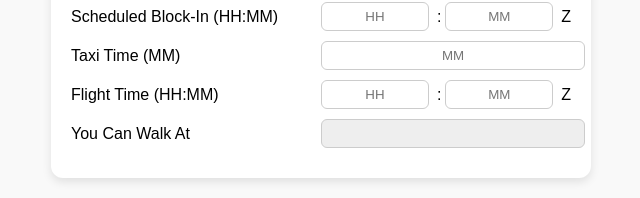
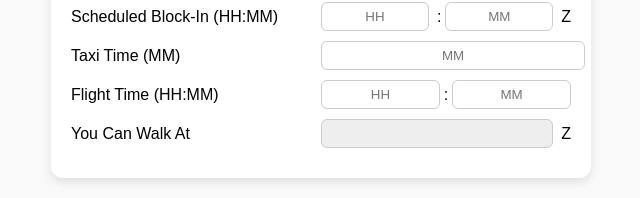
Before and after one commit to blueskiestailwinds/401k_Rebalancing, a plain HTML site: page index.html in a window 1280 px wide. Shown: the part 174-372 px from the top of the page, without its empty margins (319-959 px from the left). Drawn offline with Linux system fonts and the light colour scheme.

Commit message:
Update index.html
added z's

```diff
--- a/index.html
+++ b/index.html
@@ -84,16 +84,18 @@
     </div>
     <div class="row">
       <label>Flight Time (HH:MM)</label>
-      <div class="hhmm-z">
+      <div class="hhmm">
         <input type="text" id="flightH" placeholder="HH" maxlength="2" inputmode="numeric" pattern="^([01]?[0-9]|2[0-3])$" oninput="enforceFormat(this,'hour')">
         <span>:</span>
         <input type="text" id="flightM" placeholder="MM" maxlength="2" inputmode="numeric" pattern="^[0-5][0-9]$" oninput="enforceFormat(this,'minute')">
-        <span>Z</span>
       </div>
     </div>
     <div class="row">
       <label for="walkTime">You Can Walk At</label>
-      <input type="text" id="walkTime" readonly>
+      <div class="hhmm-z">
+        <input type="text" id="walkTime" readonly>
+        <span>Z</span>
+      </div>
     </div>
   </div>
 </body>
```
